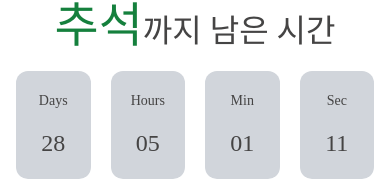
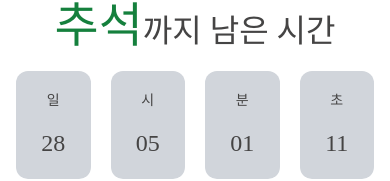
Before and after one commit to Codiving/day-off, a Next.js app: page / in a window 390 px wide. Shown: the part 332-513 px from the top of the page. Built offline with nearby package versions, Linux system fonts and the light colour scheme; a web font is replaced by a local one.

Commit message:
feat: sm보다 화면이 작은 경우 한글로 표시
일, 시, 분, 초

```diff
--- a/app/components/Intro/ClosestHolidayCountDown.tsx
+++ b/app/components/Intro/ClosestHolidayCountDown.tsx
@@ -19,6 +19,19 @@ export default function ClosestHolidayCountDown(
     minutes: 0,
     seconds: 0
   });
+  const [isSmallScreen, setIsSmallScreen] = useState(window.innerWidth < 640);
+
+  useEffect(() => {
+    const handleResize = () => {
+      setIsSmallScreen(window.innerWidth < 640);
+    };
+
+    window.addEventListener("resize", handleResize);
+
+    return () => {
+      window.removeEventListener("resize", handleResize);
+    };
+  }, []);
 
   useEffect(() => {
     const calculateTimeLeft = () => {
@@ -48,23 +61,31 @@ export default function ClosestHolidayCountDown(
       </h2>
       <div className="grid grid-flow-col gap-5 text-center grid-cols-4">
         <div className="flex flex-col gap-4 p-5 bg-gray-300 rounded-xl">
-          <span className="text-sm sm:text-4xl">Days</span>
+          <span className="text-sm sm:text-4xl">
+            {isSmallScreen ? "일" : "Days"}
+          </span>
           <span className="text-2xl sm:text-5xl">{timeLeft.days}</span>
         </div>
         <div className="flex flex-col gap-4 p-5 bg-gray-300 rounded-xl">
-          <span className="text-sm sm:text-4xl">Hours</span>
+          <span className="text-sm sm:text-4xl">
+            {isSmallScreen ? "시" : "Hours"}
+          </span>
           <span className="text-2xl sm:text-5xl">
             {String(timeLeft.hours).padStart(2, "0")}
           </span>
         </div>
         <div className="flex flex-col gap-4 p-5 bg-gray-300 rounded-xl">
-          <span className="text-sm sm:text-4xl">Min</span>
+          <span className="text-sm sm:text-4xl">
+            {isSmallScreen ? "분" : "Min"}
+          </span>
           <span className="text-2xl sm:text-5xl">
             {String(timeLeft.minutes).padStart(2, "0")}
           </span>
         </div>
         <div className="flex flex-col gap-4 p-5 bg-gray-300 rounded-xl">
-          <span className="text-sm sm:text-4xl">Sec</span>
+          <span className="text-sm sm:text-4xl">
+            {isSmallScreen ? "초" : "Sec"}
+          </span>
           <span className="text-2xl sm:text-5xl">
             {String(timeLeft.seconds).padStart(2, "0")}
           </span>
```
